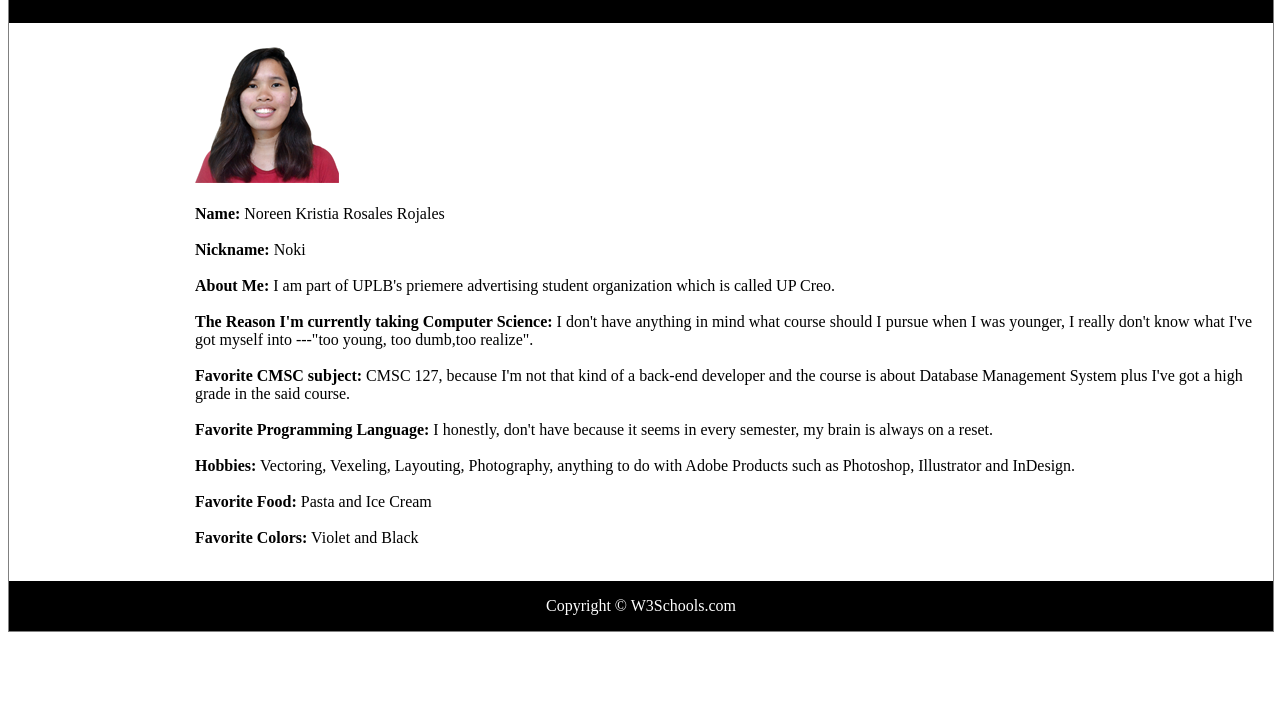
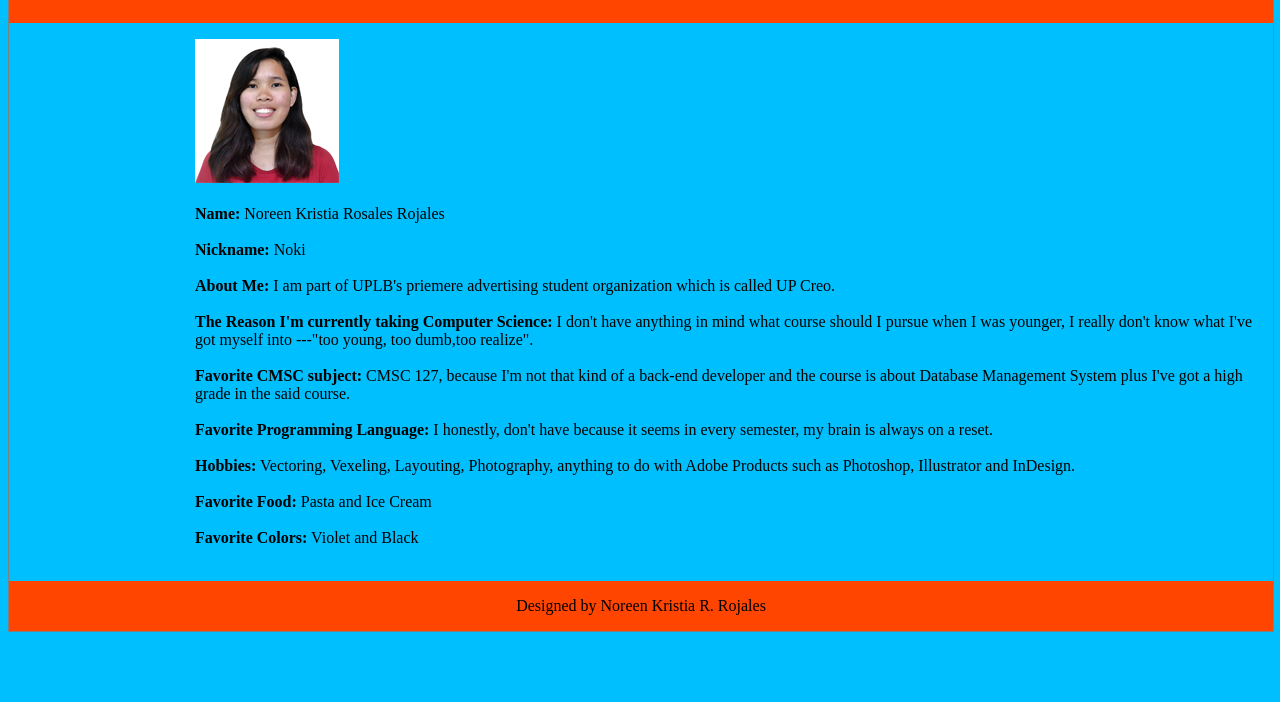
Before and after one commit to noreenrojales/noreenrojales.github.io, a plain HTML site: page index.html in a window 1280 px wide. Shown: the part 98-800 px from the top of the page. Drawn offline with Linux system fonts and the light colour scheme.

Commit message:
Initial commit

```diff
--- a/index.html
+++ b/index.html
@@ -9,8 +9,8 @@ div.container {
 
 header, footer {
     padding: 1em;
-    color: white;
-    background-color: black;
+    color: black;
+    background-color: 	#FF4500;
     clear: left;
     text-align: center;
 }
@@ -39,7 +39,7 @@ article {
 }
 </style>
 </head>
-<body>
+<body style="background-color:#00BFFF;">
 
 <div class="container">
 
@@ -82,7 +82,7 @@ article {
   <br>
 </article>
 
-<footer>Copyright &copy; W3Schools.com</footer>
+<footer>Designed by Noreen Kristia R. Rojales</footer>
 
 </div>
 
```
